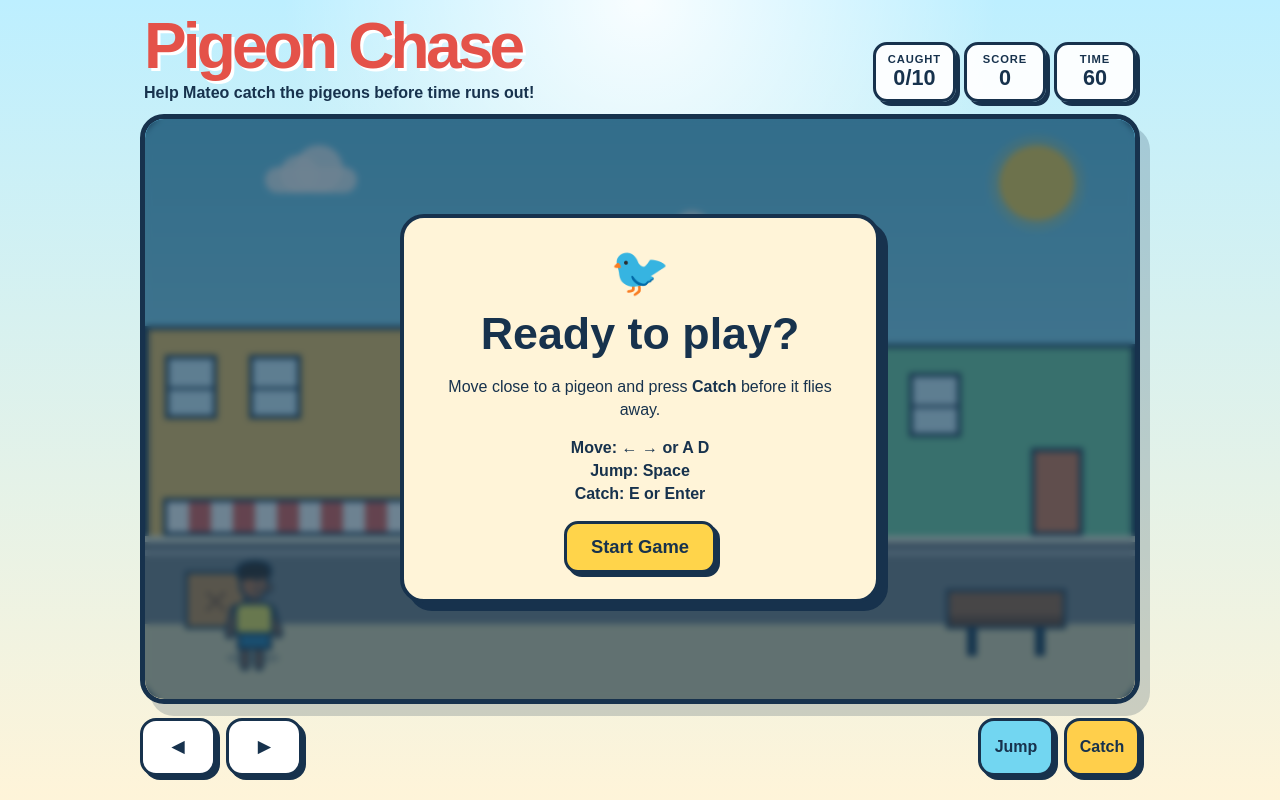
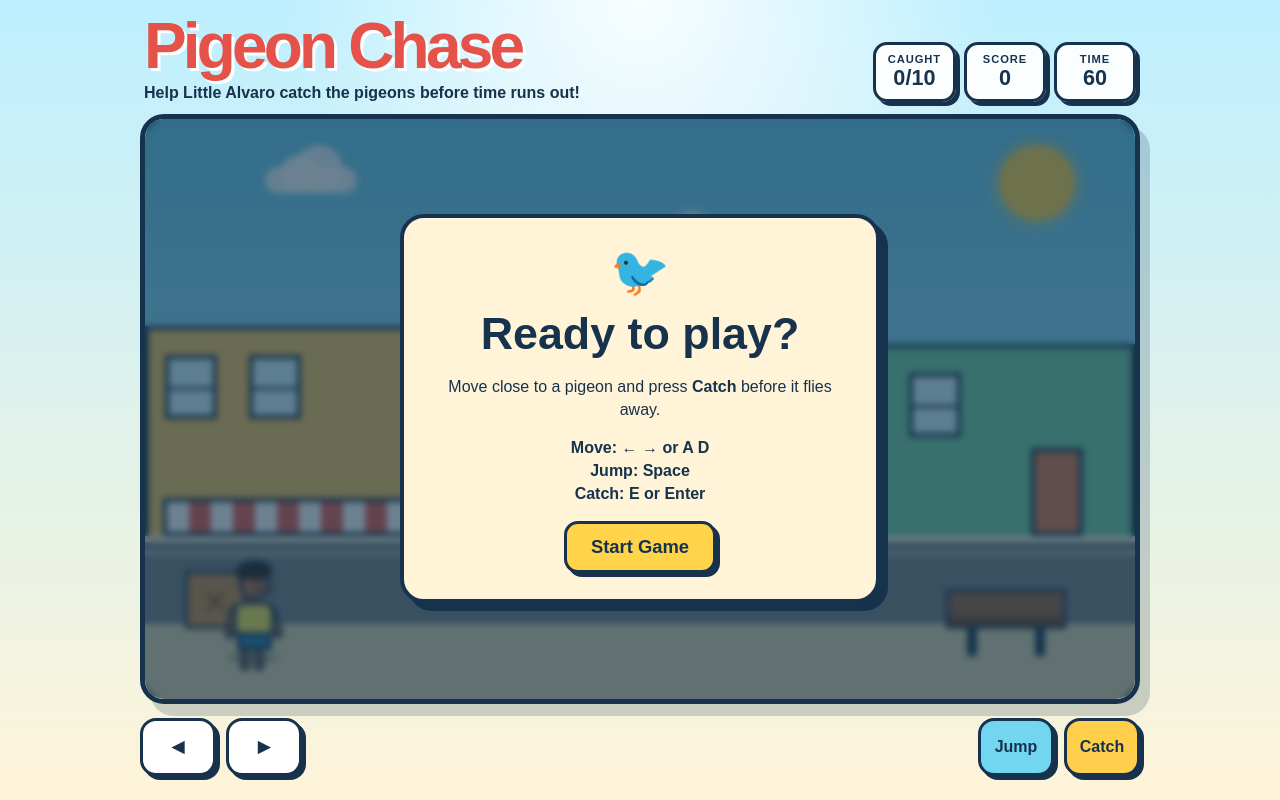
Before and after one commit to jespy/pigeonchase, a plain HTML site: page index.html in a window 1280 px wide. Drawn offline with Linux system fonts and the light colour scheme.

Commit message:
Update index.html

```diff
--- a/index.html
+++ b/index.html
@@ -12,7 +12,7 @@
       <header class="game-header">
         <div>
           <h1>Pigeon Chase</h1>
-          <p>Help Mateo catch the pigeons before time runs out!</p>
+          <p>Help Little Alvaro catch the pigeons before time runs out!</p>
         </div>
 
         <div class="hud" aria-label="Game statistics">
```
